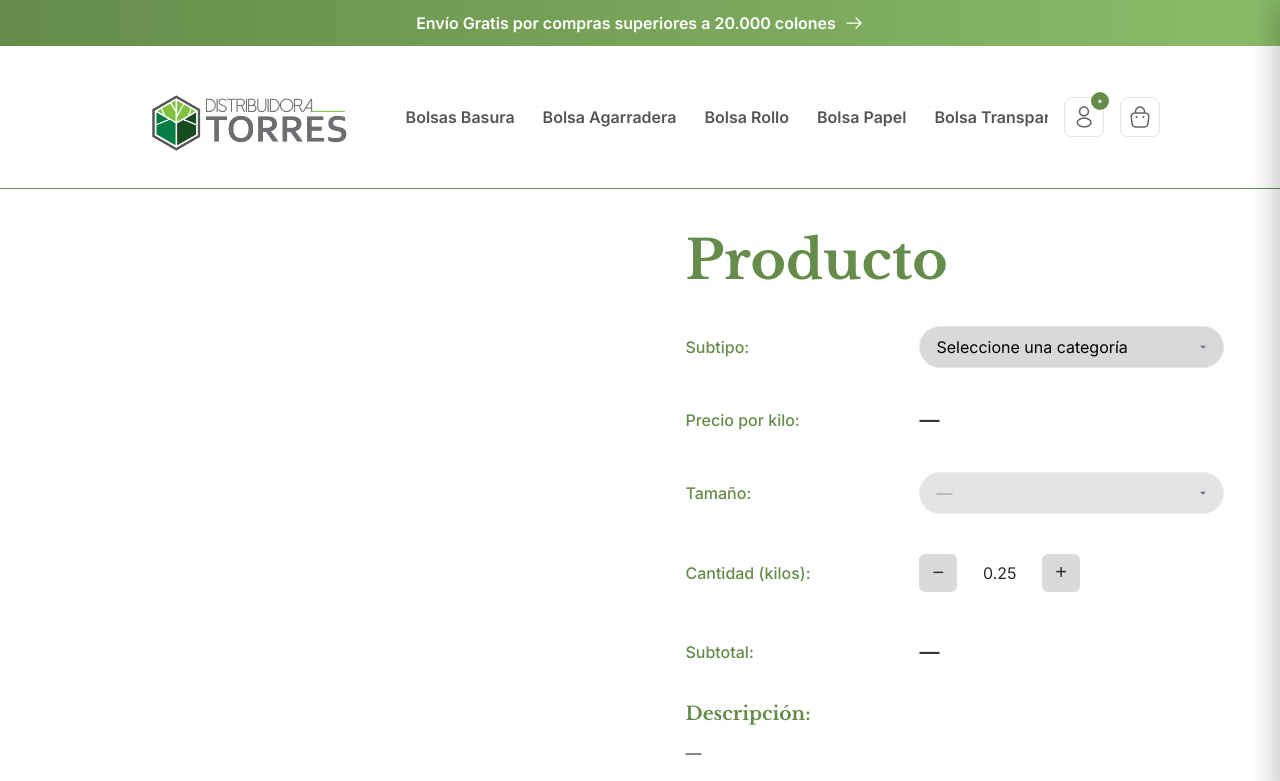
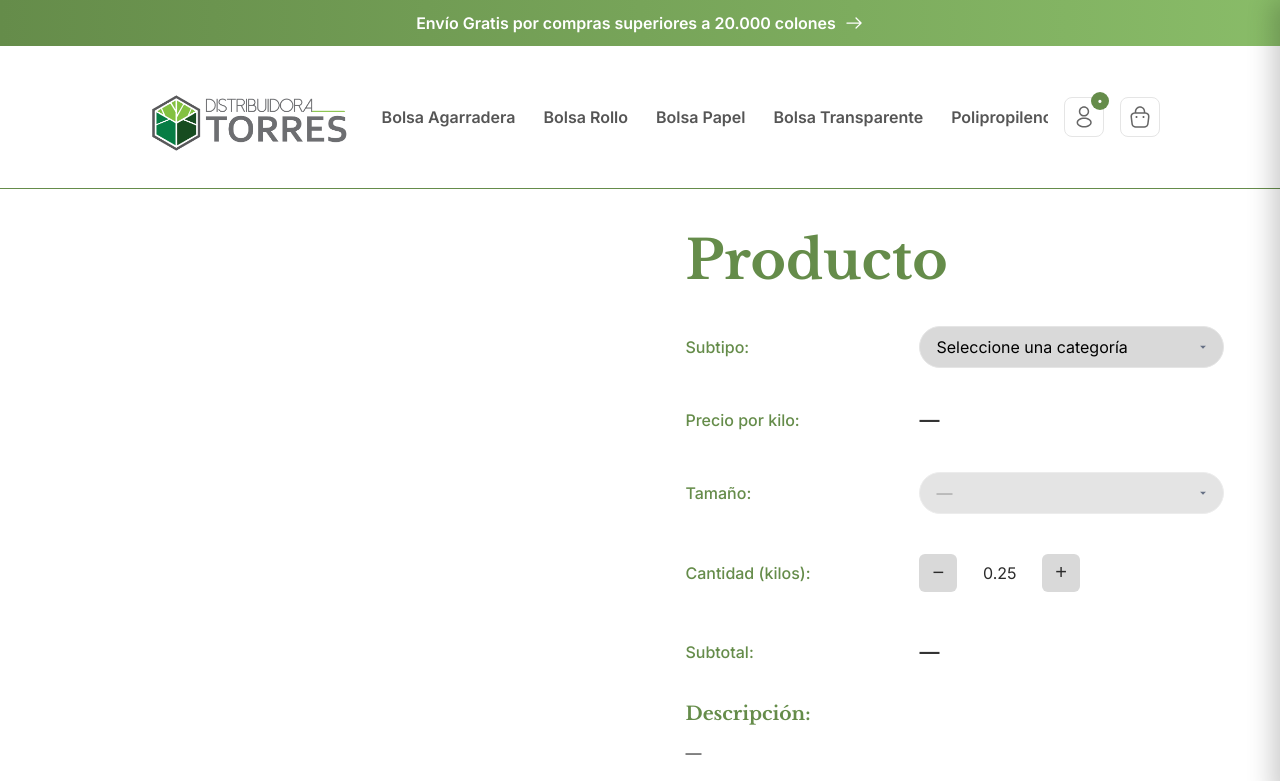
Before and after one commit to isaacth7/distribuidora-torres, a plain HTML site: page Frontend/HTML/Producto.html in a window 1280 px wide. Shown: the top 781 px of the page. Drawn offline with nearby package versions, Linux system fonts and the light colour scheme; no server answers.

Commit message:
Fix modal hamburguesa

```diff
--- a/Frontend/CSS/Inicio.css
+++ b/Frontend/CSS/Inicio.css
@@ -458,6 +458,91 @@ h3,
   }
 }
 
+
+/* =========================
+   FIX: barra_menu inline SOLO en desktop
+   y drawer normal en mobile
+========================= */
+
+/* DESKTOP: la barra_menu vive dentro del header como nav inline */
+@media (min-width: 901px) {
+  .barra_navegacion_superior > .barra_menu {
+    position: static;
+    inset: auto;
+    transform: none;
+    box-shadow: none;
+
+    flex: 1 1 auto;
+    min-width: 0;
+
+    width: auto;
+    padding: 0 12px;            /* aire interno */
+    background: transparent;
+
+    display: flex;
+    align-items: center;
+    justify-content: center;    /* 👈 centrado como antes */
+    gap: 8px;
+
+    overflow-x: auto;           /* si no cabe, scroll horizontal */
+    overflow-y: hidden;
+    scrollbar-width: none;
+    -webkit-overflow-scrolling: touch;
+  }
+
+  .barra_navegacion_superior > .barra_menu::-webkit-scrollbar {
+    display: none;
+  }
+
+  .barra_navegacion_superior > .barra_menu .menu {
+    flex: 0 0 auto;
+    white-space: nowrap;
+    padding: 8px 10px;
+  }
+
+  /* en desktop no queremos overlay del off-canvas */
+  .menu_overlay { display: none !important; }
+}
+
+/* MOBILE/TABLET: la barra_menu vuelve a ser drawer (como estaba antes) */
+@media (max-width: 900px) {
+  .barra_navegacion_superior > .barra_menu {
+    position: fixed;
+    top: 0;
+    right: 0;
+    bottom: 0;
+
+    width: min(86vw, 360px);
+    background: #fff;
+    padding: 72px 20px 20px;
+
+    display: flex;
+    flex-direction: column;
+    align-items: stretch;
+    gap: 6px;
+
+    overflow: auto;
+    transform: translateX(100%);
+    transition: transform .28s ease;
+    box-shadow: -16px 0 40px rgba(0, 0, 0, .08);
+
+    /* resets IMPORTANTES */
+    justify-content: flex-start;
+  }
+
+  .barra_menu.is-open { transform: translateX(0); }
+
+  .barra_navegacion_superior > .barra_menu .menu {
+    padding: 0; /* como estaba antes */
+  }
+
+  .barra_navegacion_superior > .barra_menu .placeholder {
+    display: block;
+    padding: 12px 10px;
+    font-size: 16px;
+    color: #333;
+  }
+}
 
 /* ============== 4) NAV CATEGORÍAS (desktop + off-canvas) ============== */
 .barra_menu {
--- a/Frontend/CSS/Nosotros.css
+++ b/Frontend/CSS/Nosotros.css
@@ -612,6 +612,92 @@ h3,
   }
 }
 
+/* =========================
+   FIX: barra_menu inline SOLO en desktop
+   y drawer normal en mobile
+========================= */
+
+/* DESKTOP: la barra_menu vive dentro del header como nav inline */
+@media (min-width: 901px) {
+  .barra_navegacion_superior > .barra_menu {
+    position: static;
+    inset: auto;
+    transform: none;
+    box-shadow: none;
+
+    flex: 1 1 auto;
+    min-width: 0;
+
+    width: auto;
+    padding: 0 12px;            /* aire interno */
+    background: transparent;
+
+    display: flex;
+    align-items: center;
+    justify-content: center;    /* 👈 centrado como antes */
+    gap: 8px;
+
+    overflow-x: auto;           /* si no cabe, scroll horizontal */
+    overflow-y: hidden;
+    scrollbar-width: none;
+    -webkit-overflow-scrolling: touch;
+  }
+
+  .barra_navegacion_superior > .barra_menu::-webkit-scrollbar {
+    display: none;
+  }
+
+  .barra_navegacion_superior > .barra_menu .menu {
+    flex: 0 0 auto;
+    white-space: nowrap;
+    padding: 8px 10px;
+  }
+
+  /* en desktop no queremos overlay del off-canvas */
+  .menu_overlay { display: none !important; }
+}
+
+/* MOBILE/TABLET: la barra_menu vuelve a ser drawer (como estaba antes) */
+@media (max-width: 900px) {
+  .barra_navegacion_superior > .barra_menu {
+    position: fixed;
+    top: 0;
+    right: 0;
+    bottom: 0;
+
+    width: min(86vw, 360px);
+    background: #fff;
+    padding: 72px 20px 20px;
+
+    display: flex;
+    flex-direction: column;
+    align-items: stretch;
+    gap: 6px;
+
+    overflow: auto;
+    transform: translateX(100%);
+    transition: transform .28s ease;
+    box-shadow: -16px 0 40px rgba(0, 0, 0, .08);
+
+    /* resets IMPORTANTES */
+    justify-content: flex-start;
+  }
+
+  .barra_menu.is-open { transform: translateX(0); }
+
+  .barra_navegacion_superior > .barra_menu .menu {
+    padding: 0; /* como estaba antes */
+  }
+
+  .barra_navegacion_superior > .barra_menu .placeholder {
+    display: block;
+    padding: 12px 10px;
+    font-size: 16px;
+    color: #333;
+  }
+}
+
+
 /* ====== 5) Hero ====== */
 .hero{
   /* Pon aquí tu imagen exacta (ruta local o URL) */
--- a/Frontend/CSS/Producto.css
+++ b/Frontend/CSS/Producto.css
@@ -144,58 +144,6 @@ h3,
   color: #999;
   font-size: 16px;
   border-bottom: 1px solid var(--c-brand);
-}
-
-.barra_navegacion_superior > .contenedor_logo,
-.barra_navegacion_superior > .contenedor_perfil {
-  flex: 0 0 auto;
-  flex-shrink: 0; /* que no se aplasten */
-}
-
-/* el nav (categorías) dentro del header NO debe ser width:100% ni tener padding gigante */
-.barra_navegacion_superior > .barra_menu {
-  flex: 1 1 auto;
-  min-width: 0;
-
-  width: auto;            /* 🔥 mata el width:100% */
-  padding: 0;             /* 🔥 mata padding var(--pad-x-...) */
-  background: transparent;/* para que no parezca otra barra */
-  justify-content: flex-start;
-
-  overflow-x: auto;       /* si no cabe, que haga scroll horizontal */
-  overflow-y: hidden;
-  scrollbar-width: none;
-}
-
-/* ===== FIX: nav scrolleable NO centrado ===== */
-.barra_navegacion_superior > .barra_menu{
-  justify-content: flex-start;   /* 🔥 en vez de center */
-  scroll-behavior: smooth;
-  -webkit-overflow-scrolling: touch;
-
-  padding-inline: 12px;          /* un poquito de aire dentro del nav */
-}
-
-.barra_navegacion_superior > .barra_menu .menu{
-  flex: 0 0 auto;
-  white-space: nowrap;
-}
-
-/* (Opcional) que al cargar siempre arranque desde el inicio */
-.barra_navegacion_superior > .barra_menu{
-  scroll-snap-type: x proximity;
-}
-.barra_navegacion_superior > .barra_menu .menu{
-  scroll-snap-align: start;
-}
-
-.barra_navegacion_superior > .barra_menu::-webkit-scrollbar {
-  display: none;
-}
-
-/* un poquito más compacto para que quepan más ítems */
-.barra_navegacion_superior > .barra_menu .menu {
-  padding: 8px 10px;
 }
 
 .contenedor_logo {
@@ -458,6 +406,91 @@ h3,
   }
 }
 
+
+/* =========================
+   FIX: barra_menu inline SOLO en desktop
+   y drawer normal en mobile
+========================= */
+
+/* DESKTOP: la barra_menu vive dentro del header como nav inline */
+@media (min-width: 901px) {
+  .barra_navegacion_superior > .barra_menu {
+    position: static;
+    inset: auto;
+    transform: none;
+    box-shadow: none;
+
+    flex: 1 1 auto;
+    min-width: 0;
+
+    width: auto;
+    padding: 0 12px;            /* aire interno */
+    background: transparent;
+
+    display: flex;
+    align-items: center;
+    justify-content: center;    /* 👈 centrado como antes */
+    gap: 8px;
+
+    overflow-x: auto;           /* si no cabe, scroll horizontal */
+    overflow-y: hidden;
+    scrollbar-width: none;
+    -webkit-overflow-scrolling: touch;
+  }
+
+  .barra_navegacion_superior > .barra_menu::-webkit-scrollbar {
+    display: none;
+  }
+
+  .barra_navegacion_superior > .barra_menu .menu {
+    flex: 0 0 auto;
+    white-space: nowrap;
+    padding: 8px 10px;
+  }
+
+  /* en desktop no queremos overlay del off-canvas */
+  .menu_overlay { display: none !important; }
+}
+
+/* MOBILE/TABLET: la barra_menu vuelve a ser drawer (como estaba antes) */
+@media (max-width: 900px) {
+  .barra_navegacion_superior > .barra_menu {
+    position: fixed;
+    top: 0;
+    right: 0;
+    bottom: 0;
+
+    width: min(86vw, 360px);
+    background: #fff;
+    padding: 72px 20px 20px;
+
+    display: flex;
+    flex-direction: column;
+    align-items: stretch;
+    gap: 6px;
+
+    overflow: auto;
+    transform: translateX(100%);
+    transition: transform .28s ease;
+    box-shadow: -16px 0 40px rgba(0, 0, 0, .08);
+
+    /* resets IMPORTANTES */
+    justify-content: flex-start;
+  }
+
+  .barra_menu.is-open { transform: translateX(0); }
+
+  .barra_navegacion_superior > .barra_menu .menu {
+    padding: 0; /* como estaba antes */
+  }
+
+  .barra_navegacion_superior > .barra_menu .placeholder {
+    display: block;
+    padding: 12px 10px;
+    font-size: 16px;
+    color: #333;
+  }
+}
 
 /* ============== 4) NAV CATEGORÍAS (desktop + off-canvas) ============== */
 .barra_menu {
```
